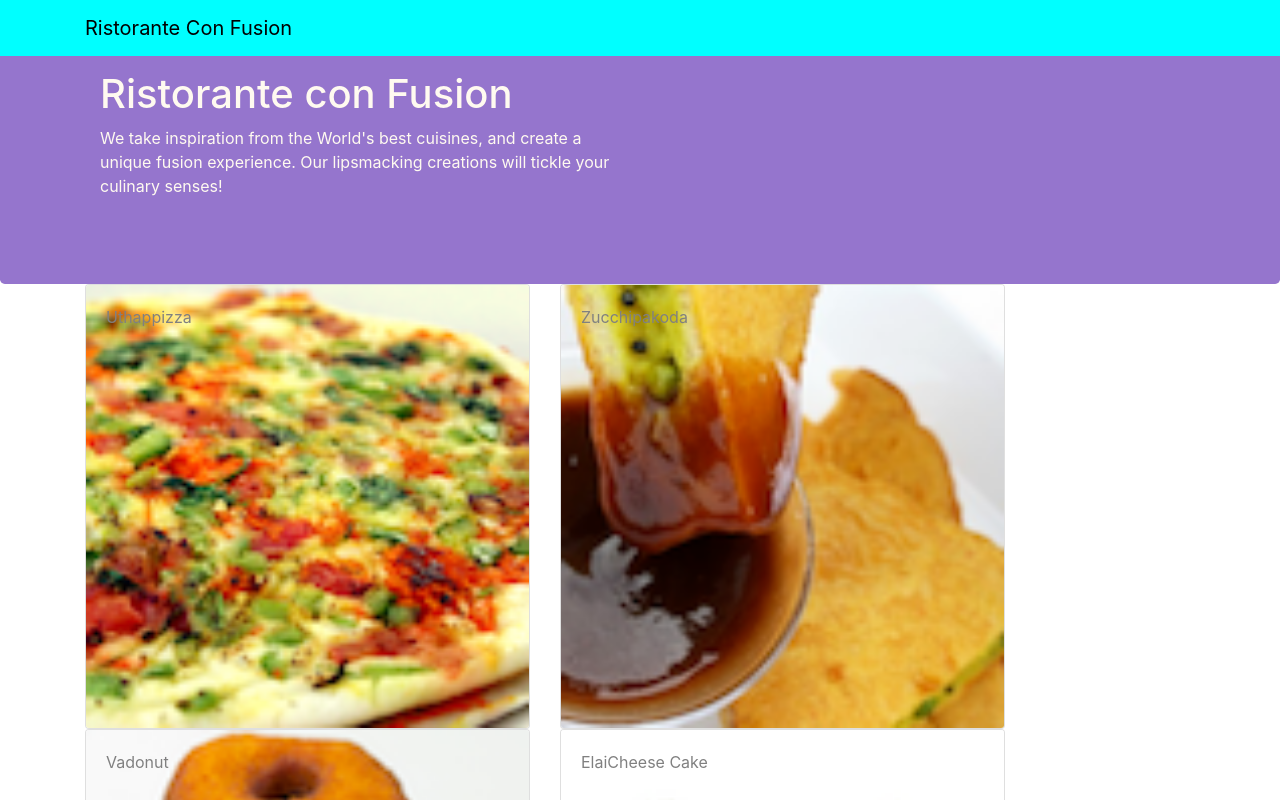
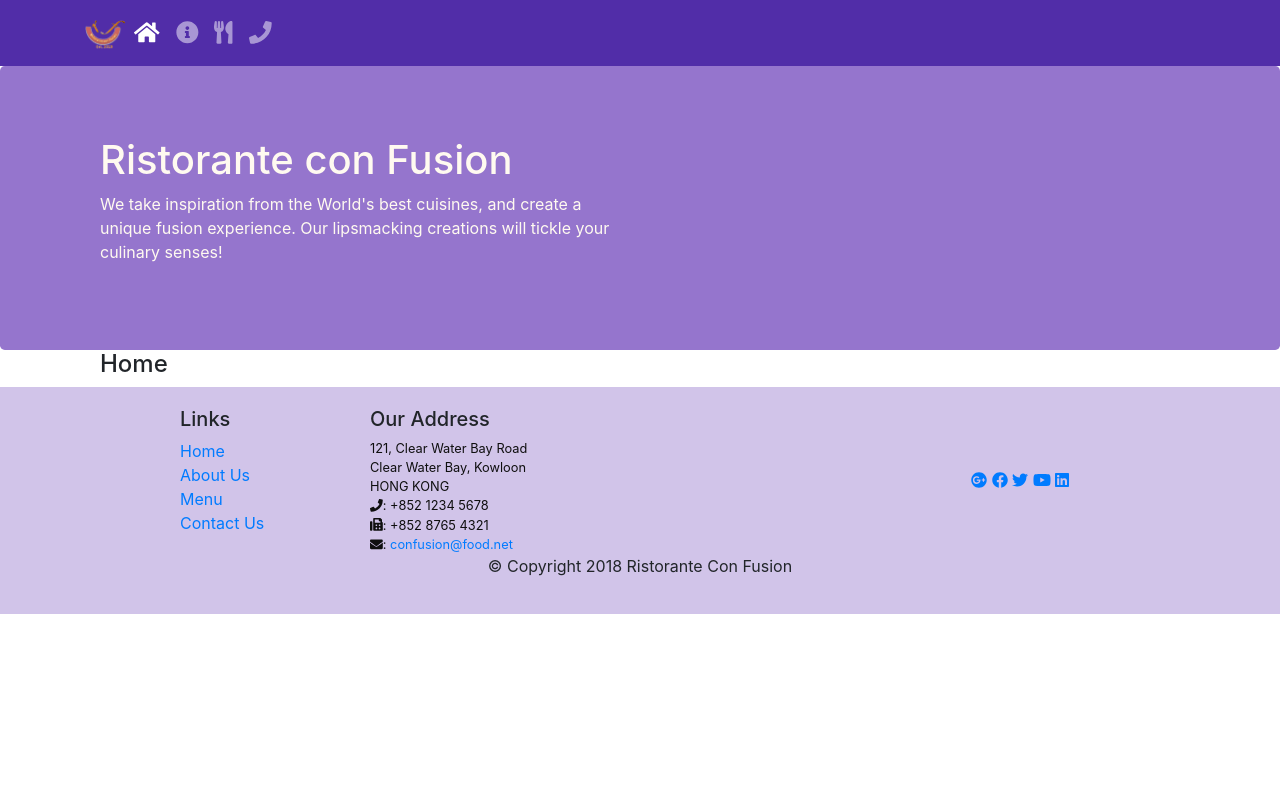
Before and after one commit to zJuarez/holiR, a React (Create React App) app: page /home in a window 1280 px wide. Shown: the top 800 px of the page. Built offline with nearby package versions, Linux system fonts and the light colour scheme.

Commit message:
router-dom

```diff
--- a/src/App.css
+++ b/src/App.css
@@ -1,11 +1,9 @@
-.App{
-  color:grey;
+#nav{
+  background-color:#512DA8;
 }
-#nav{
-  background-color: aqua;
-}
-#nav a{
-  color:black;
+
+#nav a.nav-link{
+  font-size: 1.42em;
 }
 
 .jumbotron {
--- a/src/App.js
+++ b/src/App.js
@@ -1,14 +1,17 @@
 import React, {Component} from 'react';
-import Main from './components/MainComponent'
+import Main from './components/MainComponent';
+import { BrowserRouter } from 'react-router-dom';
 import './App.css';
 
 class App extends Component{
 
   render(){
   return (
+    <BrowserRouter>
     <div >
       <Main/>
       </div>
+      </BrowserRouter>
   );
   }
 }
--- a/src/components/FooterComponent.js
+++ b/src/components/FooterComponent.js
@@ -1,4 +1,8 @@
 import React from 'react';
+import { FontAwesomeIcon } from '@fortawesome/react-fontawesome';
+import {  faPhone,  faFax, faEnvelope} from '@fortawesome/free-solid-svg-icons';
+import {  faFacebook, faGooglePlus, faTwitter, faLinkedin, faYoutube } from '@fortawesome/free-brands-svg-icons';
+import {Link} from 'react-router-dom';
 
 function Footer(props) {
     return(
@@ -8,10 +12,10 @@ function Footer(props) {
                 <div className="col-4 offset-1 col-sm-2">
                     <h5>Links</h5>
                     <ul className="list-unstyled">
-                        <li><a href="#">Home</a></li>
-                        <li><a href="#">About</a></li>
-                        <li><a href="#">Menu</a></li>
-                        <li><a href="contactus.html">Contact</a></li>
+                    <li><Link to='/home'>Home</Link></li>
+                        <li><Link to='/aboutus'>About Us</Link></li>
+                        <li><Link to='/menu'>Menu</Link></li>
+                        <li><Link to='/contactus'>Contact Us</Link></li>
                     </ul>
                 </div>
                 <div className="col-7 col-sm-5">
@@ -20,20 +24,20 @@ function Footer(props) {
 		              121, Clear Water Bay Road<br />
 		              Clear Water Bay, Kowloon<br />
 		              HONG KONG<br />
-		              <i className="fa fa-phone fa-lg"></i>: +852 1234 5678<br />
-		              <i className="fa fa-fax fa-lg"></i>: +852 8765 4321<br />
-		              <i className="fa fa-envelope fa-lg"></i>: <a href="mailto:confusion@food.net">
+		              <FontAwesomeIcon icon={faPhone}/>: +852 1234 5678<br />
+		              <FontAwesomeIcon icon={faFax}/>: +852 8765 4321<br />
+		              <FontAwesomeIcon icon={faEnvelope}/>: <a href="mailto:confusion@food.net">
                          confusion@food.net</a>
                     </address>
                 </div>
                 <div className="col-12 col-sm-4 align-self-center">
                     <div className="text-center">
-                        <a className="btn btn-social-icon btn-google" href="http://google.com/+"><i className="fa fa-google-plus"></i></a>
-                        <a className="btn btn-social-icon btn-facebook" href="http://www.facebook.com/profile.php?id="><i className="fa fa-facebook"></i></a>
-                        <a className="btn btn-social-icon btn-linkedin" href="http://www.linkedin.com/in/"><i className="fa fa-linkedin"></i></a>
-                        <a className="btn btn-social-icon btn-twitter" href="http://twitter.com/"><i className="fa fa-twitter"></i></a>
-                        <a className="btn btn-social-icon btn-google" href="http://youtube.com/"><i className="fa fa-youtube"></i></a>
-                        <a className="btn btn-social-icon" href="mailto:"><i className="fa fa-envelope-o"></i></a>
+                    <a href="http://google.com/+" target="_blank"> <FontAwesomeIcon icon={faGooglePlus}/> </a>
+                    <a href="http://facebook.com" target="_blank"> <FontAwesomeIcon icon={faFacebook}/> </a>
+                    <a href="http://twitter.com" target="_blank"> <FontAwesomeIcon icon={faTwitter}/> </a>
+                    <a href="http://youtube.com" target="_blank"> <FontAwesomeIcon icon={faYoutube}/> </a>
+                    <a href="http://linkedin.com" target="_blank"> <FontAwesomeIcon icon={faLinkedin}/> </a>
+
                     </div>
                 </div>
             </div>
--- a/src/components/HeaderComponent.js
+++ b/src/components/HeaderComponent.js
@@ -1,28 +1,63 @@
 import React, { Component } from 'react';
-import { Navbar, NavbarBrand, Jumbotron, Row, Col } from 'reactstrap';
+import { Nav, Navbar, NavbarBrand, NavbarToggler, Collapse, NavItem, Jumbotron } from 'reactstrap';
+import { NavLink } from 'react-router-dom';
+import { FontAwesomeIcon } from '@fortawesome/react-fontawesome';
+import { faHome, faUtensils, faPhone, faInfoCircle } from '@fortawesome/free-solid-svg-icons';
 
 class Header extends Component {
+    constructor(props) {
+        super(props);
+
+        this.toggleNav = this.toggleNav.bind(this);
+        this.state = {
+            isNavOpen: false
+        };
+    }
+
+    toggleNav() {
+        this.setState({
+            isNavOpen: !this.state.isNavOpen
+        });
+    }
+
     render() {
-    return(
-    <React.Fragment>
-      <Navbar id="nav" fixed="top">
+        return (
+            <div>
+                <Navbar dark expand="md" id="nav">
                     <div className="container">
-            <NavbarBrand href="/">Ristorante Con Fusion</NavbarBrand>
+                        <NavbarBrand className="mr-auto" href="/"><img src={'assets/images/logo.png'} height="30" width="41" alt='Ristorante Con Fusion' /></NavbarBrand>
+                        <NavbarToggler onClick={this.toggleNav} />
+                        <Collapse className="buttons" isOpen={this.state.isNavOpen} navbar>
+                            <Nav navbar>
+                                <NavItem>
+                                    <NavLink className="nav-link " to='/home'><FontAwesomeIcon icon={faHome} /> </NavLink>
+                                </NavItem>
+                                <NavItem>
+                                    <NavLink className="nav-link" to='/aboutus'><FontAwesomeIcon icon={faInfoCircle} /> </NavLink>
+                                </NavItem>
+                                <NavItem>
+                                    <NavLink className="nav-link " to='/menu'><FontAwesomeIcon icon={faUtensils} /> </NavLink>
+                                </NavItem>
+                                <NavItem>
+                                    <NavLink className="nav-link" to='/contactus'><FontAwesomeIcon icon={faPhone} /></NavLink>
+                                </NavItem>
+                            </Nav>
+                        </Collapse>
+                        <div className="offset-1"></div>
                     </div>
                 </Navbar>
-      <Jumbotron className="jumbo">
+                <Jumbotron>
                     <div className="container">
-               <Row className=" row-header">
-                   <Col sm="6">
+                        <div className="row row-header">
+                            <div className="col-12 col-sm-6">
                                 <h1>Ristorante con Fusion</h1>
                                 <p>We take inspiration from the World's best cuisines, and create a unique fusion experience. Our lipsmacking creations will tickle your culinary senses!</p>
-                   </Col>
-               </Row>
+                            </div>
+                        </div>
                     </div>
                 </Jumbotron>
-    </React.Fragment>
+            </div>
         );
     }
 }
-
 export default Header;
--- /dev/null
+++ b/src/components/HomeComponent.js
@@ -0,0 +1,11 @@
+import React from 'react';
+
+function Home(props) {
+    return(
+      <div className="container">
+        <h4>Home</h4>
+      </div>
+    );
+}
+
+export default Home;
--- a/src/components/MainComponent.js
+++ b/src/components/MainComponent.js
@@ -1,11 +1,13 @@
 import React, {Component} from 'react';
-import { Row, Col} from 'reactstrap';
+import { Row, Col, Container} from 'reactstrap';
 import '../App.css';
 import {DISHES} from '../shared/dishes';
+import { Switch, Route, Redirect } from 'react-router-dom';
 import Menu from './MenuComponent';
 import DishDetail from './DishDetail';
 import Header from './HeaderComponent';
 import Footer from './FooterComponent';
+import Home from './HomeComponent';
 
 class Main extends Component{
 
@@ -25,13 +27,22 @@ class Main extends Component{
 }
 
   render(){
+      const HomePage = () => {
+            return(
+                <Home />
+            );
+          }
+
   return (
     <div className="App">
       <Header/>
-      <div className="container">
-      <Menu dishes = {this.state.dishes} onClick = {(dishID)=>this.onDishSelect(dishID)}/>
-      <DishDetail dish = {this.state.dishes.filter((dishX) => this.state.selectedDish===dishX.id)[0]}/>
-      </div>
+      <Container>
+      <Switch>
+              <Route path='/home' component={HomePage} />
+              <Route exact path='/menu' component={() => <Menu dishes={this.state.dishes} />} />
+              <Redirect to="/home" />
+      </Switch>
+      </Container>
       <Footer/>
       </div>
   );
--- a/src/index.js
+++ b/src/index.js
@@ -1,7 +1,6 @@
 import React from 'react';
 import ReactDOM from 'react-dom';
 import 'bootstrap/dist/css/bootstrap.min.css';
-import 'font-awesome/css/font-awesome.css';
 import 'bootstrap-social/bootstrap-social.css';
 import './index.css';
 import App from './App';
```
Also changed, not shown: package.json (+7 -0 lines), 1 other file (tests, documents, lock files or other folders). Lines whose indentation alone changed are shown as unchanged.
